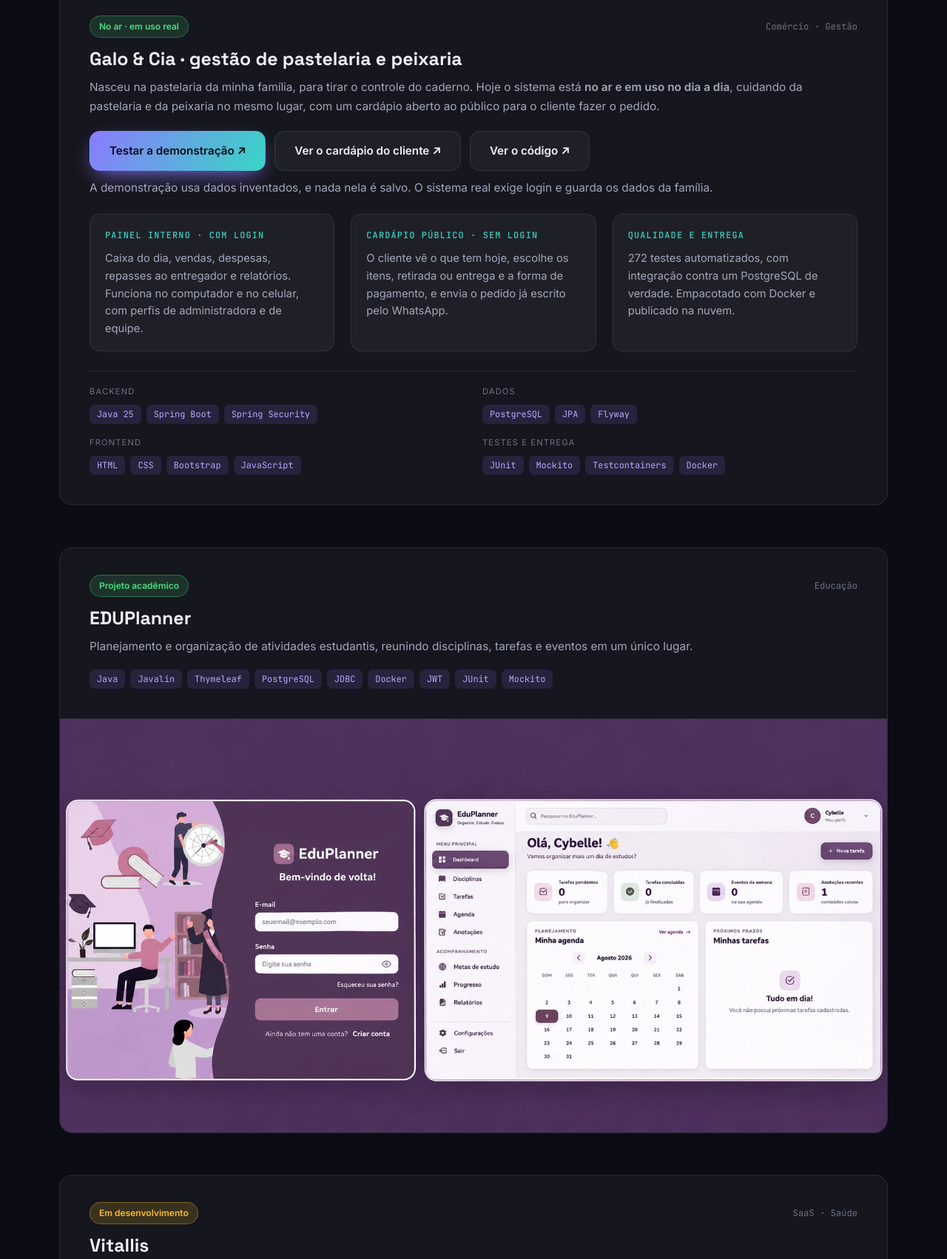
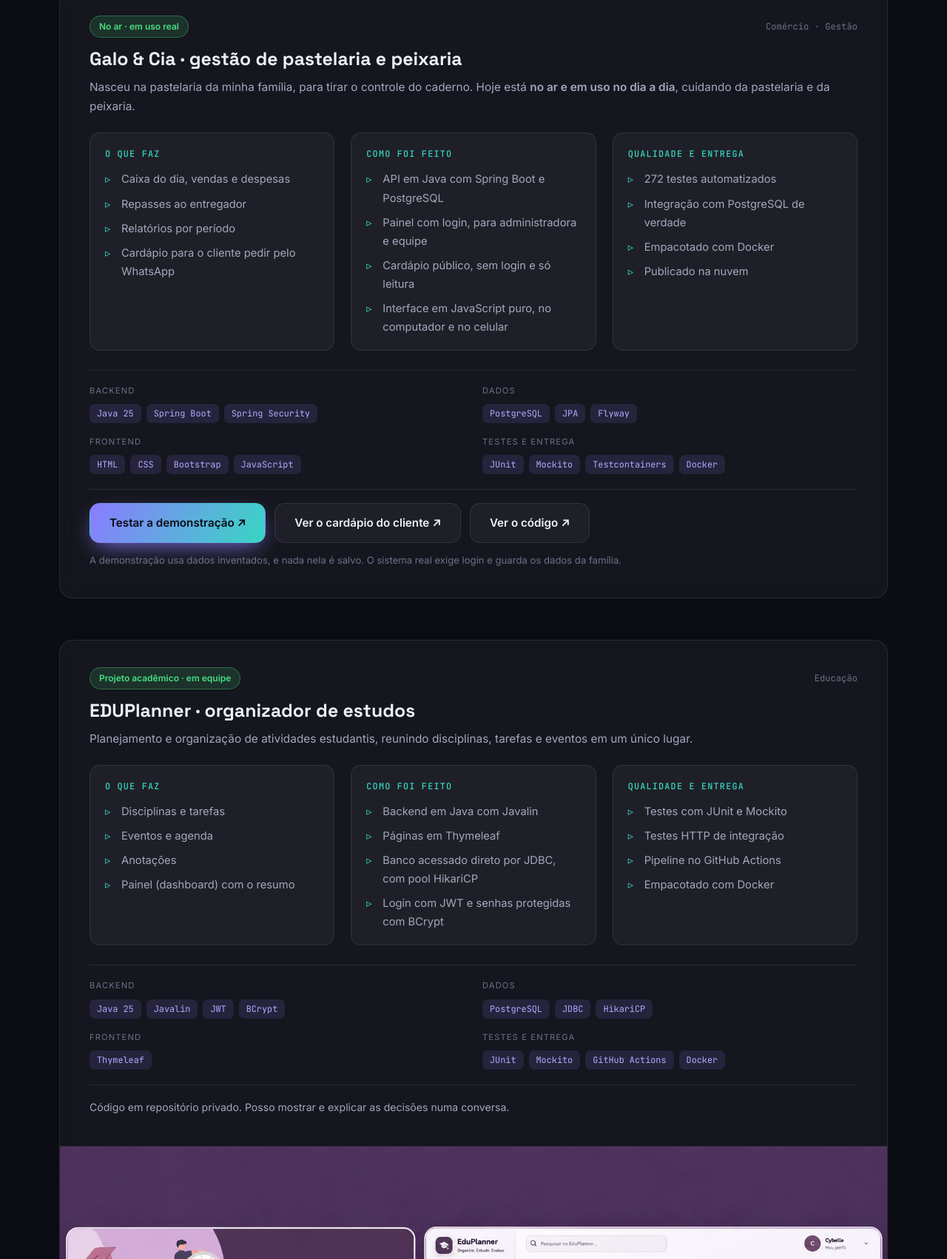
Before and after one commit to cybellesantos-byte/cybellesantos-byte.github.io, a plain HTML site: page index.html in a window 1280 px wide. Shown: the part 2668-4370 px from the top of the page at 74% size. Drawn offline with Linux system fonts and the light colour scheme.

Commit message:
Projetos padronizados: mesmo modelo no Galo & Cia, EDUPlanner e Vitallis

```diff
--- a/index.html
+++ b/index.html
@@ -227,6 +227,10 @@
 
       <div class="projetos">
 
+        <!-- MODELO DOS CARTÕES (igual em todos os projetos):
+             selo e área → título → resumo → 3 blocos (O que faz · Como foi feito · Qualidade e entrega)
+             → tecnologias em 4 grupos → faixa de links no fim -->
+
         <!-- GALO & CIA -->
         <article class="projeto vidro largo sem-mock" data-tilt>
           <div class="projeto-corpo">
@@ -236,30 +240,37 @@
             </div>
             <h3>Galo &amp; Cia · gestão de pastelaria e peixaria</h3>
             <p>
-              Nasceu na pastelaria da minha família, para tirar o controle do caderno. Hoje o sistema está
-              <strong>no ar e em uso no dia a dia</strong>, cuidando da pastelaria e da peixaria no mesmo lugar,
-              com um cardápio aberto ao público para o cliente fazer o pedido.
+              Nasceu na pastelaria da minha família, para tirar o controle do caderno. Hoje está
+              <strong>no ar e em uso no dia a dia</strong>, cuidando da pastelaria e da peixaria.
             </p>
-
-            <div class="projeto-acoes">
-              <a class="btn btn-primario" href="https://cybellesantos-byte.github.io/galo-e-cia-demo/" target="_blank" rel="noopener">Testar a demonstração ↗</a>
-              <a class="btn btn-vidro" href="https://cybellesantos-byte.github.io/galo-e-cia-demo/cardapio.html" target="_blank" rel="noopener">Ver o cardápio do cliente ↗</a>
-              <a class="btn btn-vidro" href="https://github.com/cybellesantos-byte/galo-e-cia" target="_blank" rel="noopener">Ver o código ↗</a>
-            </div>
-            <p class="nota-demo">A demonstração usa dados inventados, e nada nela é salvo. O sistema real exige login e guarda os dados da família.</p>
 
             <div class="blocos-projeto">
               <div>
-                <h4>Painel interno · com login</h4>
-                <p>Caixa do dia, vendas, despesas, repasses ao entregador e relatórios. Funciona no computador e no celular, com perfis de administradora e de equipe.</p>
+                <h4>O que faz</h4>
+                <ul class="lista">
+                  <li>Caixa do dia, vendas e despesas</li>
+                  <li>Repasses ao entregador</li>
+                  <li>Relatórios por período</li>
+                  <li>Cardápio para o cliente pedir pelo WhatsApp</li>
+                </ul>
               </div>
               <div>
-                <h4>Cardápio público · sem login</h4>
-                <p>O cliente vê o que tem hoje, escolhe os itens, retirada ou entrega e a forma de pagamento, e envia o pedido já escrito pelo WhatsApp.</p>
+                <h4>Como foi feito</h4>
+                <ul class="lista">
+                  <li>API em Java com Spring Boot e PostgreSQL</li>
+                  <li>Painel com login, para administradora e equipe</li>
+                  <li>Cardápio público, sem login e só leitura</li>
+                  <li>Interface em JavaScript puro, no computador e no celular</li>
+                </ul>
               </div>
               <div>
                 <h4>Qualidade e entrega</h4>
-                <p>272 testes automatizados, com integração contra um PostgreSQL de verdade. Empacotado com Docker e publicado na nuvem.</p>
+                <ul class="lista">
+                  <li>272 testes automatizados</li>
+                  <li>Integração com PostgreSQL de verdade</li>
+                  <li>Empacotado com Docker</li>
+                  <li>Publicado na nuvem</li>
+                </ul>
               </div>
             </div>
 
@@ -269,6 +280,13 @@
               <div><small>Frontend</small><ul class="chips"><li>HTML</li><li>CSS</li><li>Bootstrap</li><li>JavaScript</li></ul></div>
               <div><small>Testes e entrega</small><ul class="chips"><li>JUnit</li><li>Mockito</li><li>Testcontainers</li><li>Docker</li></ul></div>
             </div>
+
+            <div class="projeto-acoes">
+              <a class="btn btn-primario" href="https://cybellesantos-byte.github.io/galo-e-cia-demo/" target="_blank" rel="noopener">Testar a demonstração ↗</a>
+              <a class="btn btn-vidro" href="https://cybellesantos-byte.github.io/galo-e-cia-demo/cardapio.html" target="_blank" rel="noopener">Ver o cardápio do cliente ↗</a>
+              <a class="btn btn-vidro" href="https://github.com/cybellesantos-byte/galo-e-cia" target="_blank" rel="noopener">Ver o código ↗</a>
+            </div>
+            <p class="nota-demo">A demonstração usa dados inventados, e nada nela é salvo. O sistema real exige login e guarda os dados da família.</p>
           </div>
         </article>
 
@@ -276,14 +294,55 @@
         <article class="projeto vidro largo sem-mock" data-tilt>
           <div class="projeto-corpo">
             <div class="projeto-topo">
-              <span class="status ok">Projeto acadêmico</span>
+              <span class="status ok">Projeto acadêmico · em equipe</span>
               <span class="area">Educação</span>
             </div>
-            <h3>EDUPlanner</h3>
-            <p>Planejamento e organização de atividades estudantis, reunindo disciplinas, tarefas e eventos em um único lugar.</p>
-            <ul class="chips">
-              <li>Java</li><li>Javalin</li><li>Thymeleaf</li><li>PostgreSQL</li><li>JDBC</li><li>Docker</li><li>JWT</li><li>JUnit</li><li>Mockito</li>
-            </ul>
+            <h3>EDUPlanner · organizador de estudos</h3>
+            <p>
+              Planejamento e organização de atividades estudantis, reunindo disciplinas, tarefas e eventos
+              em um único lugar.
+            </p>
+
+            <div class="blocos-projeto">
+              <div>
+                <h4>O que faz</h4>
+                <ul class="lista">
+                  <li>Disciplinas e tarefas</li>
+                  <li>Eventos e agenda</li>
+                  <li>Anotações</li>
+                  <li>Painel (dashboard) com o resumo</li>
+                </ul>
+              </div>
+              <div>
+                <h4>Como foi feito</h4>
+                <ul class="lista">
+                  <li>Backend em Java com Javalin</li>
+                  <li>Páginas em Thymeleaf</li>
+                  <li>Banco acessado direto por JDBC, com pool HikariCP</li>
+                  <li>Login com JWT e senhas protegidas com BCrypt</li>
+                </ul>
+              </div>
+              <div>
+                <h4>Qualidade e entrega</h4>
+                <ul class="lista">
+                  <li>Testes com JUnit e Mockito</li>
+                  <li>Testes HTTP de integração</li>
+                  <li>Pipeline no GitHub Actions</li>
+                  <li>Empacotado com Docker</li>
+                </ul>
+              </div>
+            </div>
+
+            <div class="stack">
+              <div><small>Backend</small><ul class="chips"><li>Java 25</li><li>Javalin</li><li>JWT</li><li>BCrypt</li></ul></div>
+              <div><small>Dados</small><ul class="chips"><li>PostgreSQL</li><li>JDBC</li><li>HikariCP</li></ul></div>
+              <div><small>Frontend</small><ul class="chips"><li>Thymeleaf</li></ul></div>
+              <div><small>Testes e entrega</small><ul class="chips"><li>JUnit</li><li>Mockito</li><li>GitHub Actions</li><li>Docker</li></ul></div>
+            </div>
+
+            <div class="projeto-acoes">
+              <span class="nota-privado">Código em repositório privado. Posso mostrar e explicar as decisões numa conversa.</span>
+            </div>
           </div>
           <div class="projeto-foto">
             <img src="eduplanner.webp" alt="Telas do EduPlanner: login e painel com agenda, tarefas e anotações" loading="lazy">
@@ -297,7 +356,7 @@
               <span class="status">Em desenvolvimento</span>
               <span class="area">SaaS · Saúde</span>
             </div>
-            <h3>Vitallis</h3>
+            <h3>Vitallis · gestão para profissionais da saúde</h3>
             <p>
               Sistema de gestão para profissionais autônomos da saúde, que reúne pacientes, agenda e
               pagamentos em um só lugar. Cada profissional enxerga apenas os próprios dados, e as regras
@@ -306,22 +365,43 @@
 
             <div class="blocos-projeto">
               <div>
-                <h4>O que já existe</h4>
-                <p>API em Java com cadastro de pacientes, agendamentos, cobranças e pagamentos, pacotes de sessões com créditos e acesso separado por profissional (multi-tenant), protegido por login com JWT.</p>
+                <h4>O que faz</h4>
+                <ul class="lista">
+                  <li>Cadastro de pacientes</li>
+                  <li>Agendamentos</li>
+                  <li>Cobranças e pagamentos</li>
+                  <li>Pacotes de sessões com créditos</li>
+                </ul>
               </div>
               <div>
-                <h4>O que estou fazendo agora</h4>
-                <p>O módulo financeiro: resumo e histórico de cada paciente. Defini regras como “dívida e crédito nunca se compensam” e “cancelar uma consulta parcialmente paga tira o restante da dívida”.</p>
+                <h4>Como foi feito</h4>
+                <ul class="lista">
+                  <li>API em Java com Spring Boot e PostgreSQL</li>
+                  <li>Acesso separado por profissional (multi-tenant)</li>
+                  <li>Login protegido com JWT</li>
+                  <li>Regras como “dívida e crédito nunca se compensam”</li>
+                </ul>
               </div>
               <div>
-                <h4>Como garanto a qualidade</h4>
-                <p>Mais de 300 testes automatizados e travas contra operações simultâneas, validadas quebrando a regra de propósito para confirmar que os testes realmente falham.</p>
+                <h4>Qualidade e entrega</h4>
+                <ul class="lista">
+                  <li>Mais de 300 testes automatizados</li>
+                  <li>Travas contra operações simultâneas</li>
+                  <li>Regras validadas quebrando a regra de propósito</li>
+                  <li>Empacotado com Docker</li>
+                </ul>
               </div>
             </div>
 
             <div class="stack">
-              <div><small>Em uso</small><ul class="chips"><li>Java</li><li>Spring Boot</li><li>PostgreSQL</li><li>Spring Security</li><li>JWT</li><li>JPA</li><li>Flyway</li><li>Docker</li><li>JUnit</li></ul></div>
-              <div><small>Próximo passo</small><ul class="chips planejado"><li>Interface web com React</li></ul></div>
+              <div><small>Backend</small><ul class="chips"><li>Java 25</li><li>Spring Boot</li><li>Spring Security</li><li>JWT</li></ul></div>
+              <div><small>Dados</small><ul class="chips"><li>PostgreSQL</li><li>JPA</li><li>Flyway</li></ul></div>
+              <div><small>Frontend</small><ul class="chips planejado"><li>React (próximo passo)</li></ul></div>
+              <div><small>Testes e entrega</small><ul class="chips"><li>JUnit</li><li>Mockito</li><li>Testcontainers</li><li>Docker</li></ul></div>
+            </div>
+
+            <div class="projeto-acoes">
+              <span class="nota-privado"><strong>Agora:</strong> módulo financeiro, com resumo e histórico de cada paciente. Código em repositório privado.</span>
             </div>
           </div>
         </article>
--- a/style.css
+++ b/style.css
@@ -394,8 +394,9 @@ button { font: inherit; color: inherit; cursor: pointer; }
 .stack { display: grid; grid-template-columns: repeat(2, 1fr); gap: 16px 24px; margin-top: 20px; padding-top: 18px; border-top: 1px solid var(--vidro-borda); }
 .stack small { display: block; font-size: 0.7rem; text-transform: uppercase; letter-spacing: 0.1em; color: var(--mudo); margin-bottom: 8px; }
 
-.projeto-acoes { display: flex; flex-wrap: wrap; gap: 12px; margin: 2px 0 10px; }
-.nota-demo { font-size: 0.82rem; color: var(--mudo); margin: 0 0 22px; }
+.projeto-acoes { display: flex; flex-wrap: wrap; align-items: center; gap: 12px; margin-top: 20px; padding-top: 18px; border-top: 1px solid var(--vidro-borda); }
+.projeto-corpo > p.nota-demo { font-size: 0.82rem; color: var(--mudo); margin: 12px 0 0; }
+.nota-privado { font-size: 0.88rem; color: var(--suave); }
 .projeto-links { margin-top: auto; padding-top: 22px; display: flex; gap: 20px; font-weight: 600; font-size: 0.92rem; }
 .projeto-links a { color: var(--c2); border-bottom: 1px solid transparent; transition: border-color 0.2s; }
 .projeto-links a:hover { border-color: var(--c2); }
```
